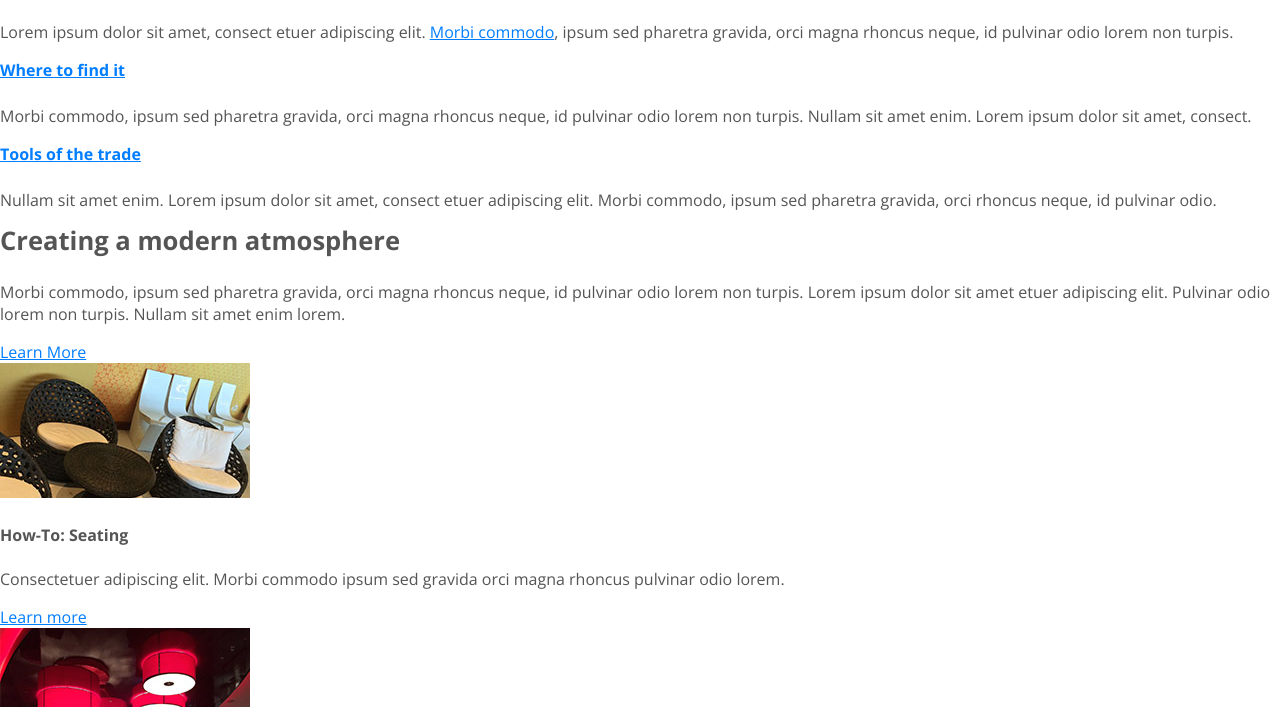
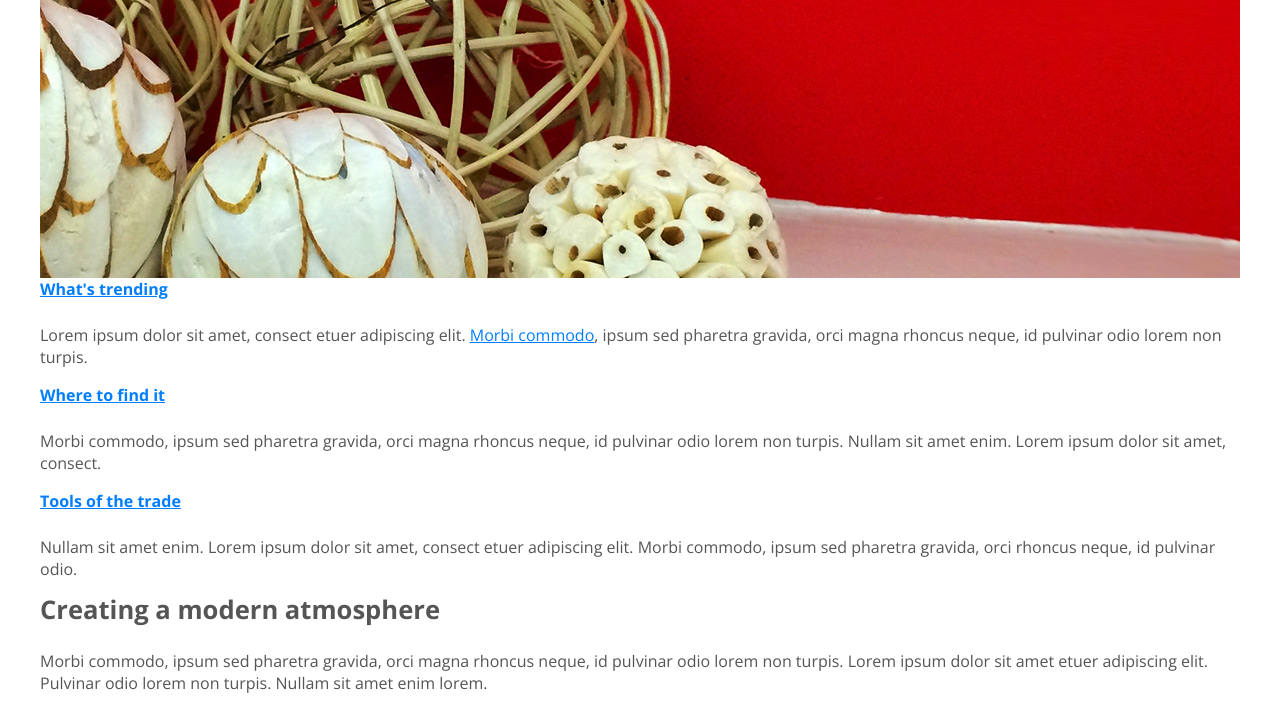
Before and after one commit to kajlund/responsive, a website: page index.html in a window 1280 px wide. Shown: the part 152-859 px from the top of the page. Drawn offline with nearby package versions, Linux system fonts and the light colour scheme.

Commit message:
style heading and page container

```diff
--- a/css/screen.css
+++ b/css/screen.css
@@ -8,6 +8,12 @@ body {
     color: #555;
     margin: 0;
     padding: 0;
+}
+
+#page {
+    max-width: 1200px;
+    margin: 0 auto;
+    position: relative;
 }
 
 /* Text */
@@ -47,3 +53,11 @@ a {
 a:visited {
     color: #65b1ff;
 }
+
+/* Header */
+
+header {
+    height: 430px; /* Height of largest background img */
+    background: #cf0004 url(../images/banner_1200.jpg) no-repeat center bottom;
+    position: relative;
+}
```
Also changed, not shown: index.html (+1 -1 lines).
